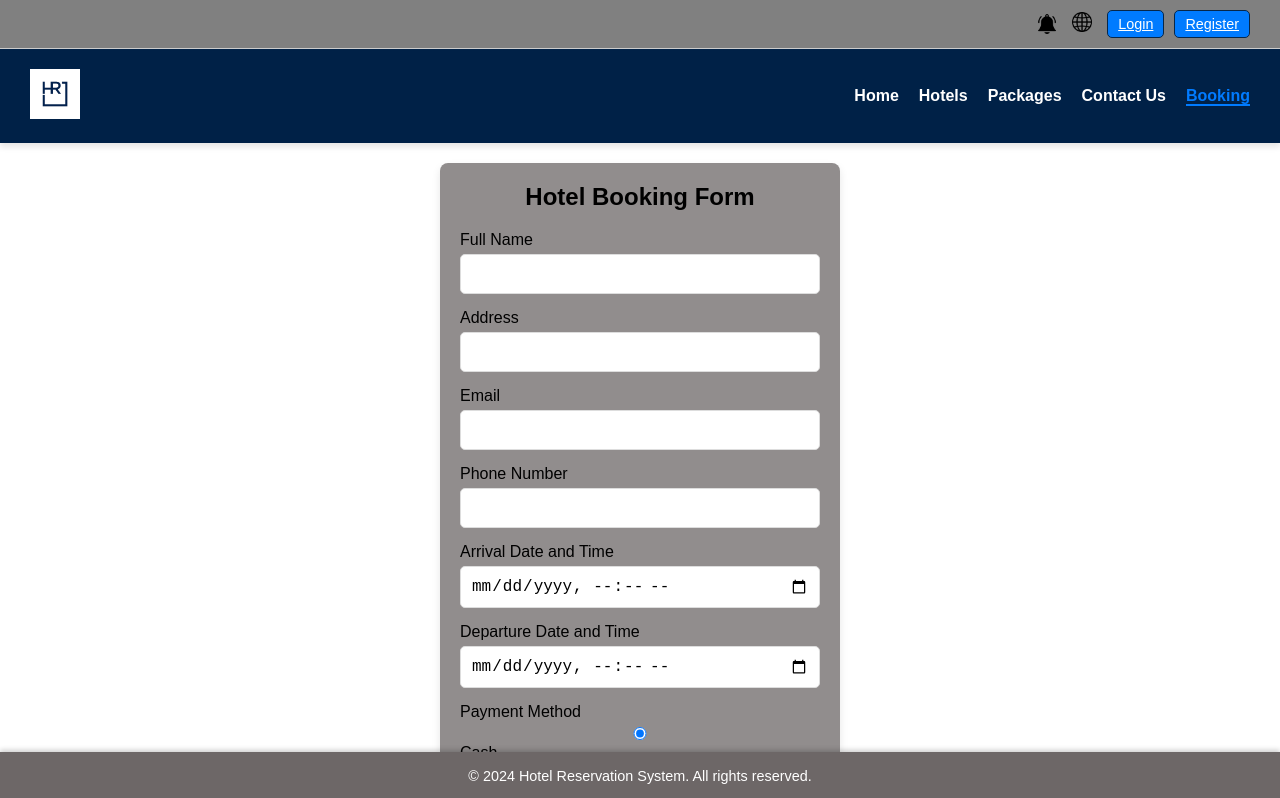
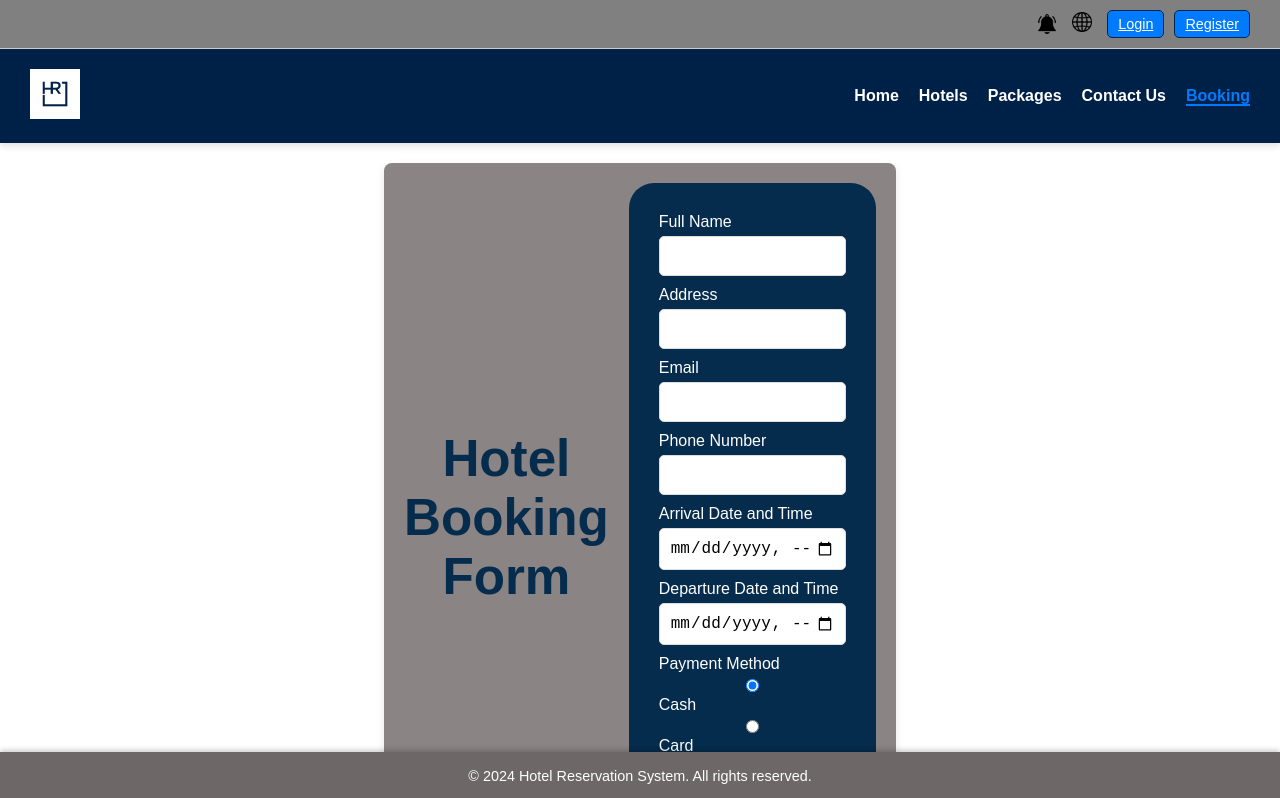
Before and after one commit to githmini2000/Hotel-Reservation-System, a React (Create React App) app: page /booking in a window 1280 px wide. Shown: the top 798 px of the page. Built offline with nearby package versions, Linux system fonts and the light colour scheme.

Commit message:
Updated the BookingForm Files

```diff
--- a/src/pages/BookingForm.css
+++ b/src/pages/BookingForm.css
@@ -1,53 +1,75 @@
-/* BookingForm.css */
-.booking-container {
-    width: 100%;
-    max-width: 400px;
-    height: 1000px;
+.booking-page {
+  display: flex;
+  justify-content: space-between;
+  align-items: center;
+  width: 40%;
+  max-width: 1200px;
   margin: 0 auto;
+  background-color: rgb(138, 132, 132);
   padding: 20px;
-    background-color: #918d8d;
   border-radius: 8px;
   box-shadow: 0 4px 8px rgba(0, 0, 0, 0.1);
+
+}
+
+.left-column {
+  flex: 1;
+  display: flex;
+  justify-content: center;
+  align-items: center;
+  background-color: rgb(138, 132, 132);
+  border-radius: 8px;
+  margin-right: 20px;
+  height: 100%;
+  text-align: center;
+}
+
+.left-column h2 {
+  font-size: 3.2rem;
+  color: rgb(5, 44, 77);
+
+}
+
+.right-column {
+  flex: 2;
+  background-color:rgb(5, 44, 77);
+  padding: 30px;
+  border-radius: 25px;
+  width: 30%;
+}
+
+.right-column .form-group {
+  margin-bottom: 10px;
+
+}
+
+.right-column .form-group label {
+  display: block;
+  margin-bottom: 5px;
+  color: white;
   text-align: left;
 }
 
-  .booking-container h2 {
-    text-align: center;
-    margin-bottom: 20px;
-  }
-
-  .form-group {
-    margin-bottom: 15px;
-  }
-
-  .form-group label {
-    display: block;
-    margin-bottom: 5px;
-  }
-
-  .form-group input {
+.right-column .form-group input {
   width: 100%;
   padding: 10px;
   font-size: 16px;
   border: 1px solid #ddd;
   border-radius: 5px;
+
 }
 
-  .booking-container button.submit-btn {
-    width: 100%;
+.right-column button.submit-btn {
+  width: 50%;
   padding: 10px;
   font-size: 16px;
-    background-color: #007BFF;
+  background-color: #0d77e8;
   color: white;
   border: none;
-    border-radius: 5px;
+  border-radius: 20px;
   cursor: pointer;
 }
 
-  .booking-container button.submit-btn:hover {
+.right-column button.submit-btn:hover {
   background-color: #0056b3;
 }
-
-  .booking-container input[type="radio"] {
-    margin-right: 5px;
-  }
--- a/src/pages/BookingForm.js
+++ b/src/pages/BookingForm.js
@@ -1,5 +1,5 @@
 import React, { useState } from 'react';
-import './BookingForm.css'; // Import BookingForm styles
+import './BookingForm.css';
 
 const BookingForm = () => {
   const [formData, setFormData] = useState({
@@ -12,28 +12,28 @@ const BookingForm = () => {
     paymentMethod: 'cash',
     cardNumber: '',
     expireDate: '',
-    securityPin: ''
+    securityPin: '',
   });
 
-  // Handle form data changes
   const handleChange = (e) => {
     const { name, value } = e.target;
     setFormData({
       ...formData,
-      [name]: value
+      [name]: value,
     });
   };
 
-  // Handle form submission
   const handleSubmit = (e) => {
     e.preventDefault();
     console.log('Booking details submitted:', formData);
-    // Add your form submission logic here (e.g., send to API or process the data)
   };
 
   return (
-    <div className="booking-container">
+    <div className="booking-page">
+      <div className="left-column">
         <h2>Hotel Booking Form</h2>
+      </div>
+      <div className="right-column">
         <form onSubmit={handleSubmit}>
           <div className="form-group">
             <label htmlFor="name">Full Name</label>
@@ -175,6 +175,7 @@ const BookingForm = () => {
           <button type="submit" className="submit-btn">Submit Booking</button>
         </form>
       </div>
+    </div>
   );
 };
 
```
Lines whose indentation alone changed are shown as unchanged.
